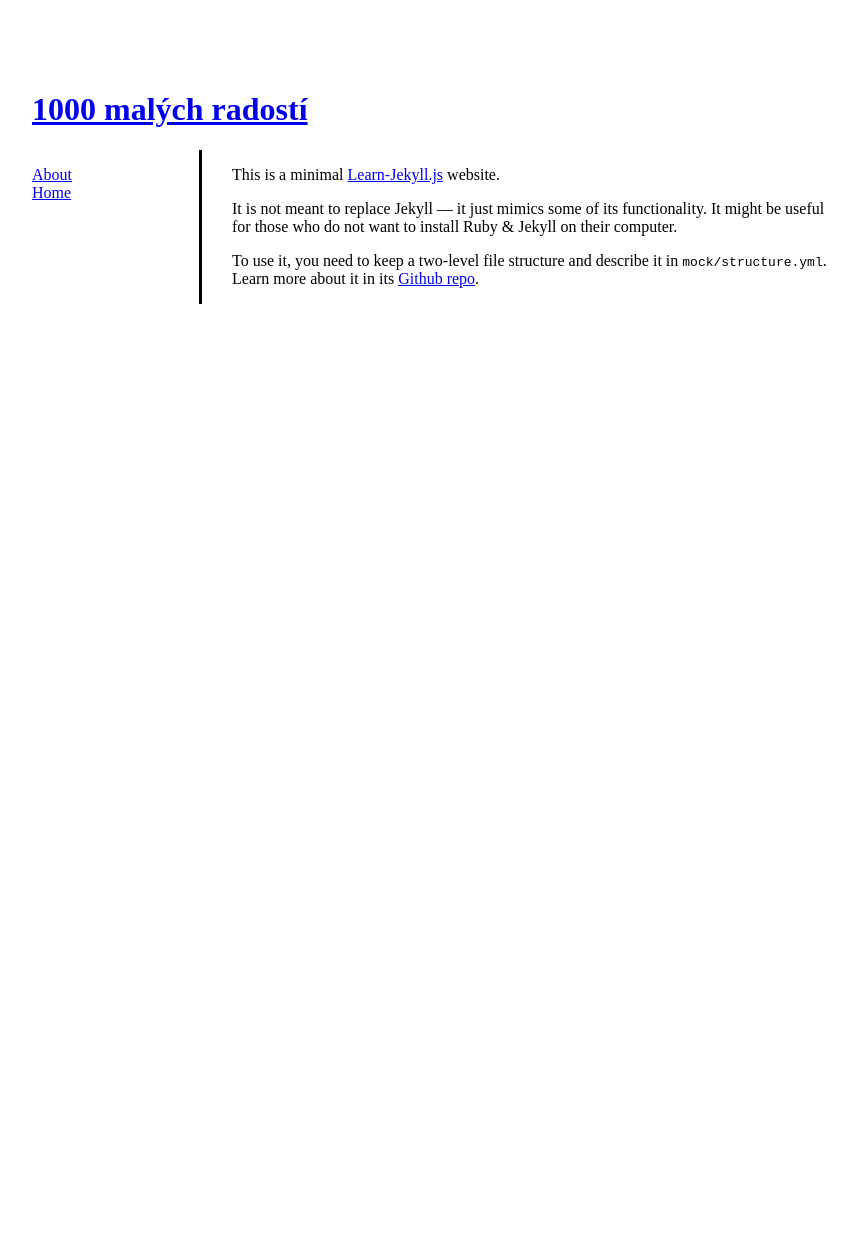
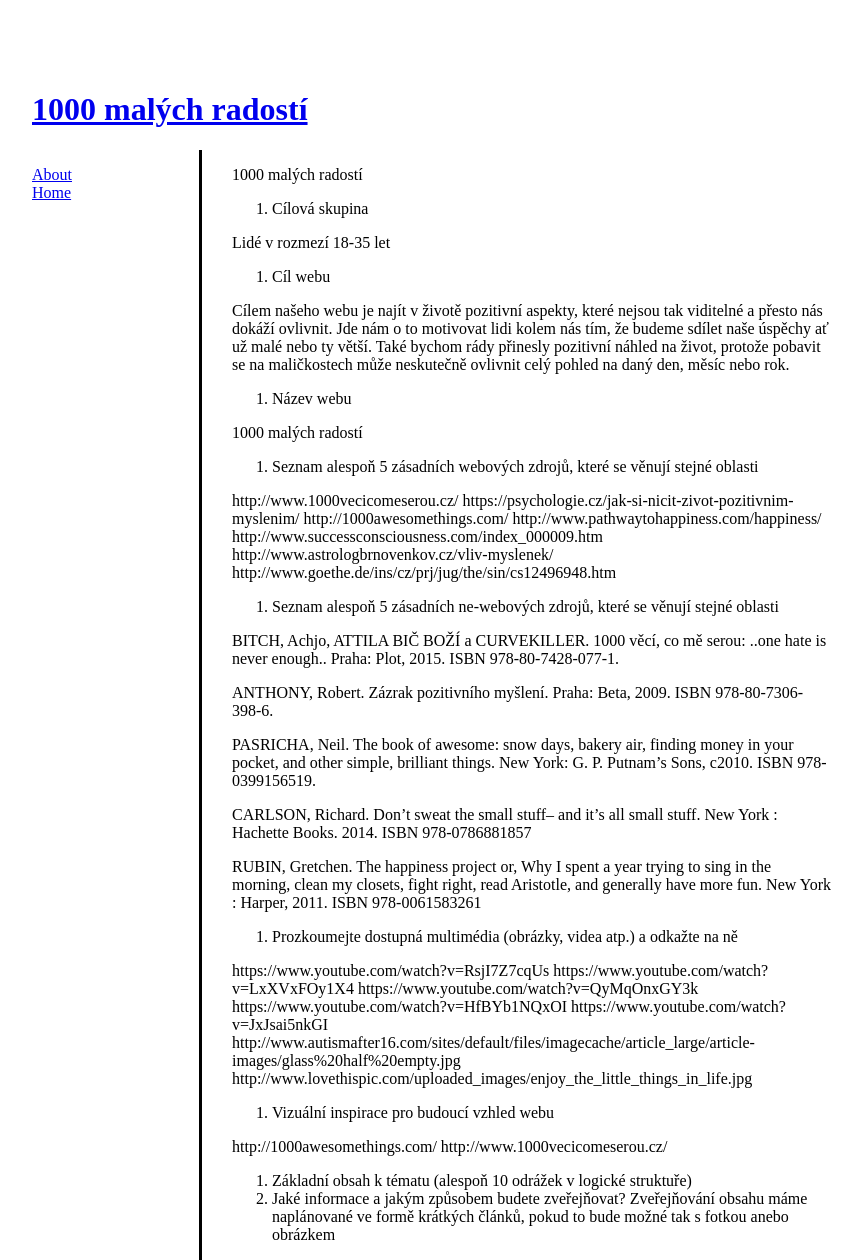
Before and after one commit to danielalunackova/learn-jekyll, a Jekyll site: the page built from about.md, in a window 1280 px wide. Shown: the whole page, without its empty margins (208-1070 px from the left). Built offline with Jekyll 4.4.1, drawn with Linux system fonts in a browser that asks for light colours; before the commit the page ends 900 px from its top, so only the background shows below that.

Commit message:
Update about.md

```diff
--- a/about.md
+++ b/about.md
@@ -3,8 +3,58 @@ layout: page
 title: About
 ---
 
-This is a minimal [Learn-Jekyll.js](https://github.com/jan-martinek/learn-jekyll) website.
+1000 malých radostí
 
-It is not meant to replace Jekyll — it just mimics some of its functionality. It might be useful for those who do not want to install Ruby & Jekyll on their computer.
+1.	Cílová skupina
 
-To use it, you need to keep a two-level file structure and describe it in `mock/structure.yml`. Learn more about it in its [Github repo](https://github.com/jan-martinek/learn-jekyll).
+Lidé v rozmezí 18-35 let
+
+2.	Cíl webu
+
+Cílem našeho webu je najít v životě pozitivní aspekty, které nejsou tak viditelné a přesto nás dokáží ovlivnit. Jde nám o to motivovat lidi kolem nás tím, že budeme sdílet naše úspěchy ať už malé nebo ty větší. Také bychom rády přinesly pozitivní náhled na život, protože pobavit se na maličkostech může neskutečně ovlivnit celý pohled na daný den, měsíc nebo rok.
+
+3.	Název webu
+
+1000 malých radostí
+
+4.	Seznam alespoň 5 zásadních webových zdrojů, které se věnují stejné oblasti
+
+http://www.1000vecicomeserou.cz/
+https://psychologie.cz/jak-si-nicit-zivot-pozitivnim-myslenim/
+http://1000awesomethings.com/
+http://www.pathwaytohappiness.com/happiness/
+http://www.successconsciousness.com/index_000009.htm
+http://www.astrologbrnovenkov.cz/vliv-myslenek/
+http://www.goethe.de/ins/cz/prj/jug/the/sin/cs12496948.htm
+
+5.	Seznam alespoň 5 zásadních ne-webových zdrojů, které se věnují stejné oblasti
+
+BITCH, Achjo, ATTILA BIČ BOŽÍ a CURVEKILLER. 1000 věcí, co mě serou: ..one hate is never enough.. Praha: Plot, 2015. ISBN 978-80-7428-077-1.
+
+ANTHONY, Robert. Zázrak pozitivního myšlení. Praha: Beta, 2009. ISBN 978-80-7306-398-6.
+
+PASRICHA, Neil. The book of awesome: snow days, bakery air, finding money in your pocket, and other simple, brilliant things. New York: G. P. Putnam's Sons, c2010. ISBN 978-0399156519.
+
+CARLSON, Richard. Don't sweat the small stuff-- and it's all small stuff. New York : Hachette Books. 2014. ISBN 978-0786881857
+
+RUBIN, Gretchen. The happiness project or, Why I spent a year trying to sing in the morning, clean my closets, fight right, read Aristotle, and generally have more fun. New York : Harper, 2011. ISBN 978-0061583261
+
+6.	Prozkoumejte dostupná multimédia (obrázky, videa atp.) a odkažte na ně
+
+https://www.youtube.com/watch?v=RsjI7Z7cqUs
+https://www.youtube.com/watch?v=LxXVxFOy1X4
+https://www.youtube.com/watch?v=QyMqOnxGY3k
+https://www.youtube.com/watch?v=HfBYb1NQxOI
+https://www.youtube.com/watch?v=JxJsai5nkGI
+http://www.autismafter16.com/sites/default/files/imagecache/article_large/article-images/glass%20half%20empty.jpg
+http://www.lovethispic.com/uploaded_images/enjoy_the_little_things_in_life.jpg
+
+7.	Vizuální inspirace pro budoucí vzhled webu
+
+http://1000awesomethings.com/
+http://www.1000vecicomeserou.cz/
+
+
+8.	Základní obsah k tématu (alespoň 10 odrážek v logické struktuře)
+9.	Jaké informace a jakým způsobem budete zveřejňovat?
+ Zveřejňování obsahu máme naplánované ve formě krátkých článků, pokud to bude možné tak s fotkou anebo obrázkem
```
